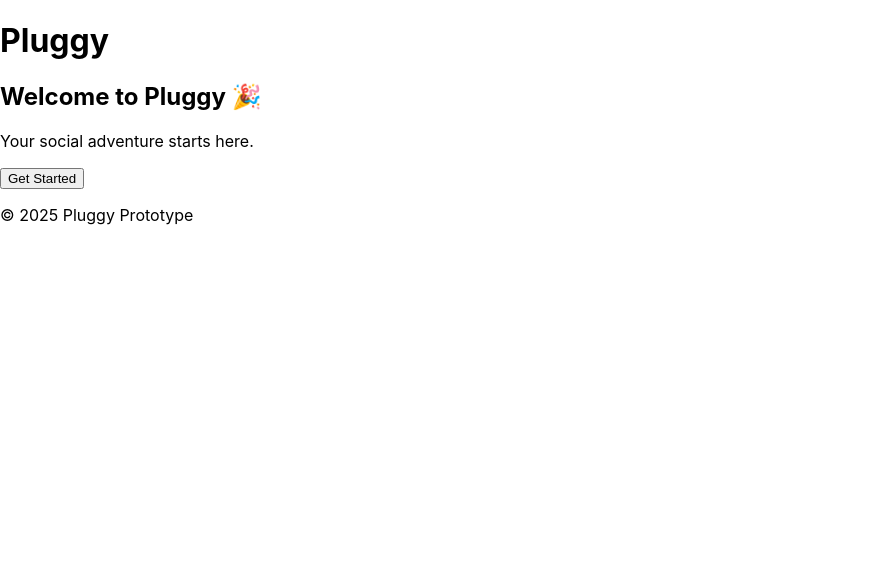
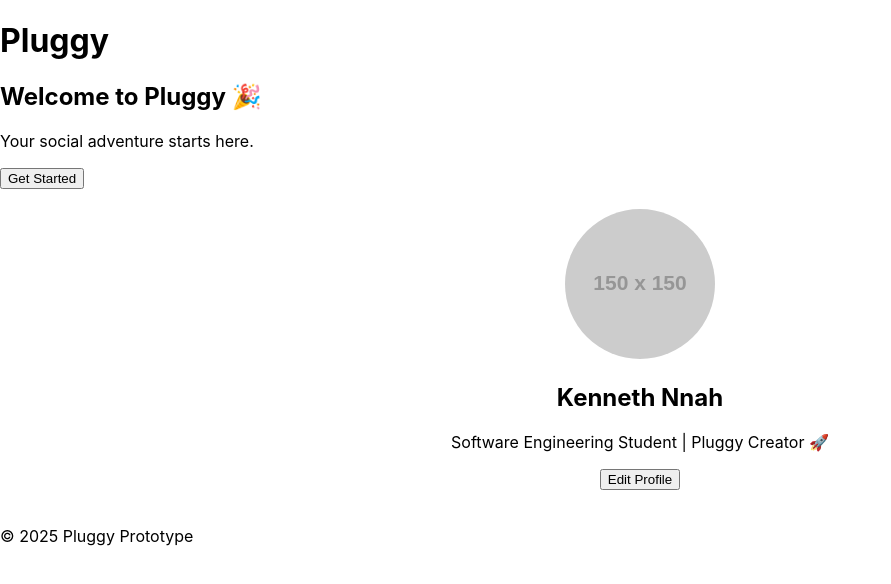
Before and after one commit to Kenneth-create-droid/Pluggy-Prototype, a React (Create React App) app: page / in a window 1280 px wide. Shown: the top 584 px of the page, without its empty margins (0-891 px from the left). Built offline with nearby package versions, Linux system fonts and the light colour scheme.

Commit message:
Make Profile component dynamic with props

```diff
--- a/src/App.js
+++ b/src/App.js
@@ -1,5 +1,3 @@
-import logo from './logo.svg';
-import './App.css';
 import Profile from "./Profile";
 
 function App() {
@@ -9,10 +7,13 @@ function App() {
          <h1>Pluggy</h1>
       </header>
 
-     <main>
+      <main>
         <h2>Welcome to Pluggy 🎉</h2>
         <p>Your social adventure starts here.</p>
         <button>Get Started</button>
+
+        {/* Render the Profile component here */}
+        <Profile />
       </main>
 
       <footer>
```
